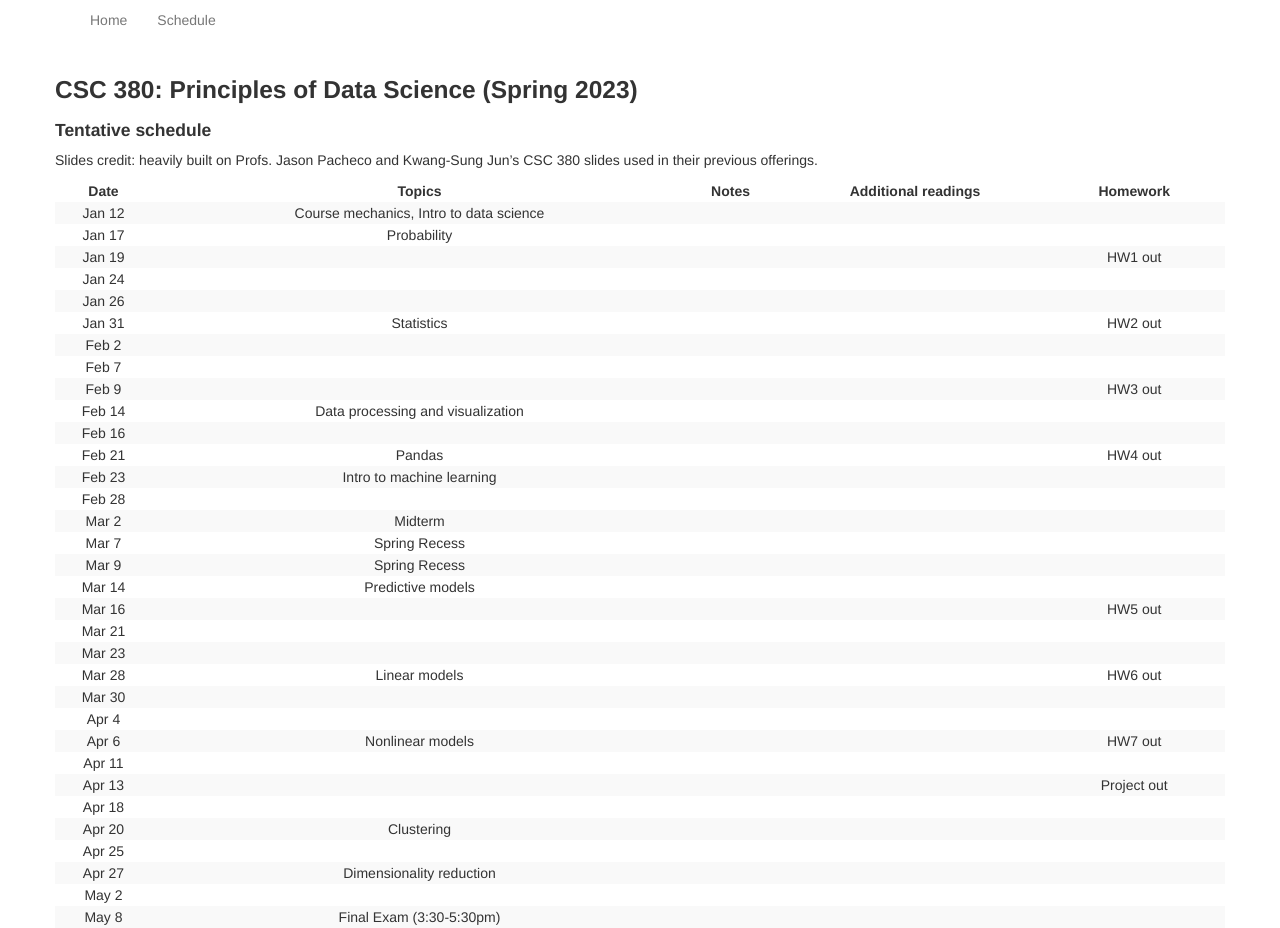
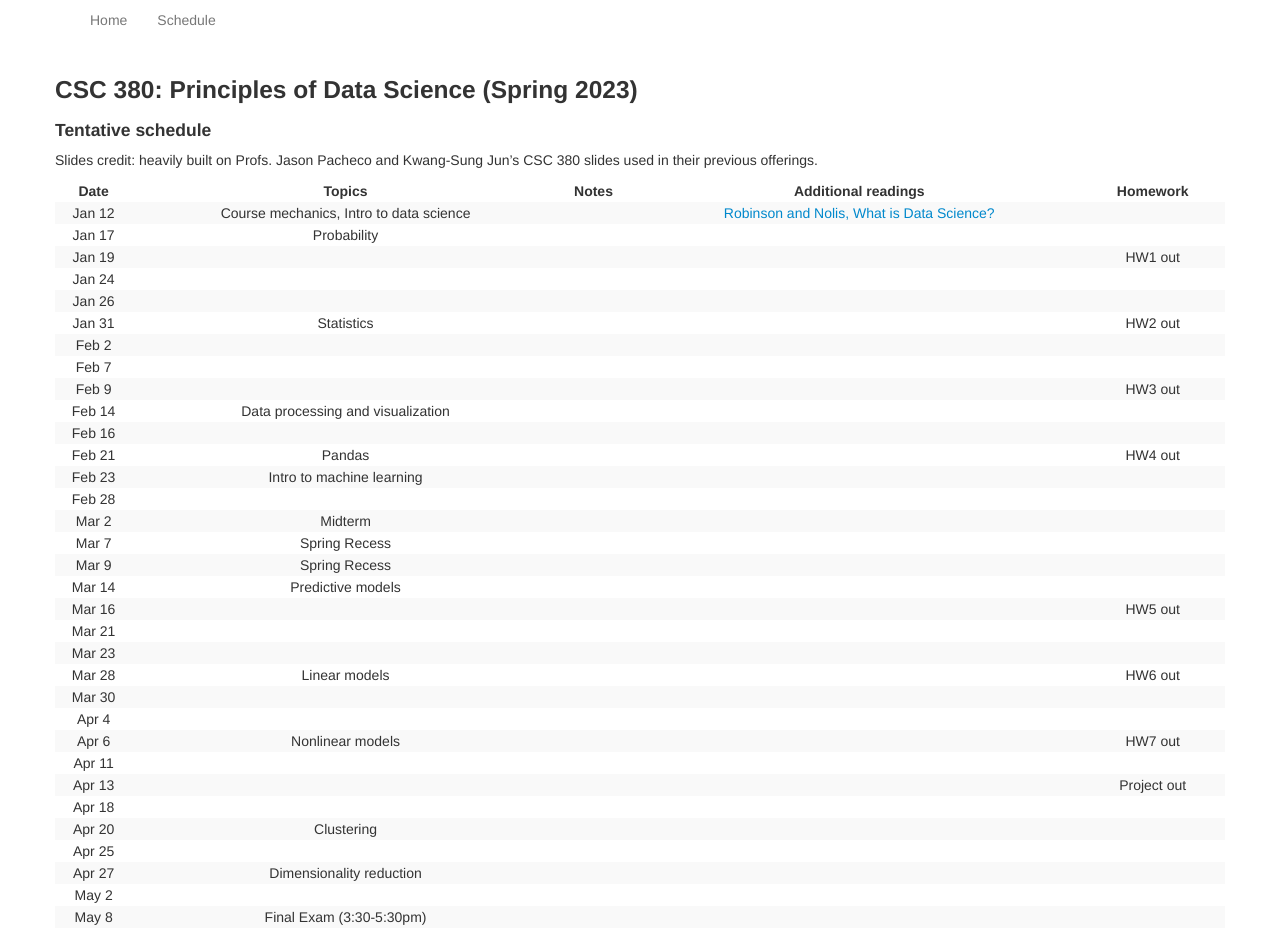
Before and after one commit to zcc1307/csc380-sp22, a Jekyll site: the page built from schedule.md, in a window 1280 px wide. Built offline with Jekyll 4.4.1, drawn with Linux system fonts in a browser that asks for light colours.

Commit message:
Update schedule.md

```diff
--- a/schedule.md
+++ b/schedule.md
@@ -14,7 +14,7 @@ Slides credit: heavily built on Profs. Jason Pacheco and Kwang-Sung Jun's CSC 38
 
 |  Date  |          Topics          | Notes | Additional readings  | Homework |
 |:------:|:------------------------:|:---:|:---:|:---:|
-| Jan 12 |       Course mechanics, Intro to data science                   |  |  |  |
+| Jan 12 |       Course mechanics, Intro to data science                   |  | [Robinson and Nolis, What is Data Science?](http://www.pachecoj.com/courses/csc380_fall21/doc/what_is_data_science.pdf)  |  |
 | Jan 17 |        Probability                  |  |  |  |
 | Jan 19 |                          | |  |  HW1 out |
 | Jan 24 |                          | |  |  |  |
```
